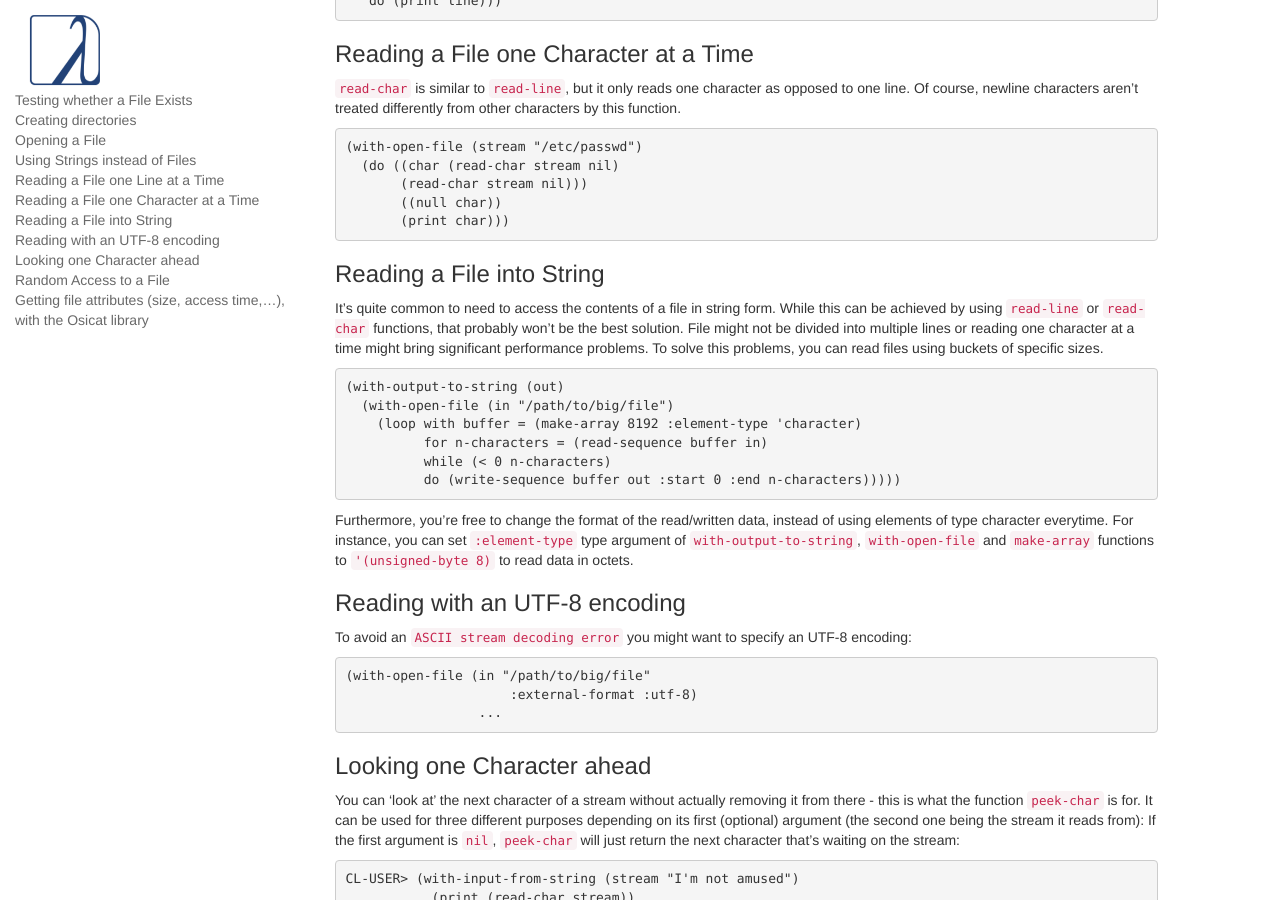
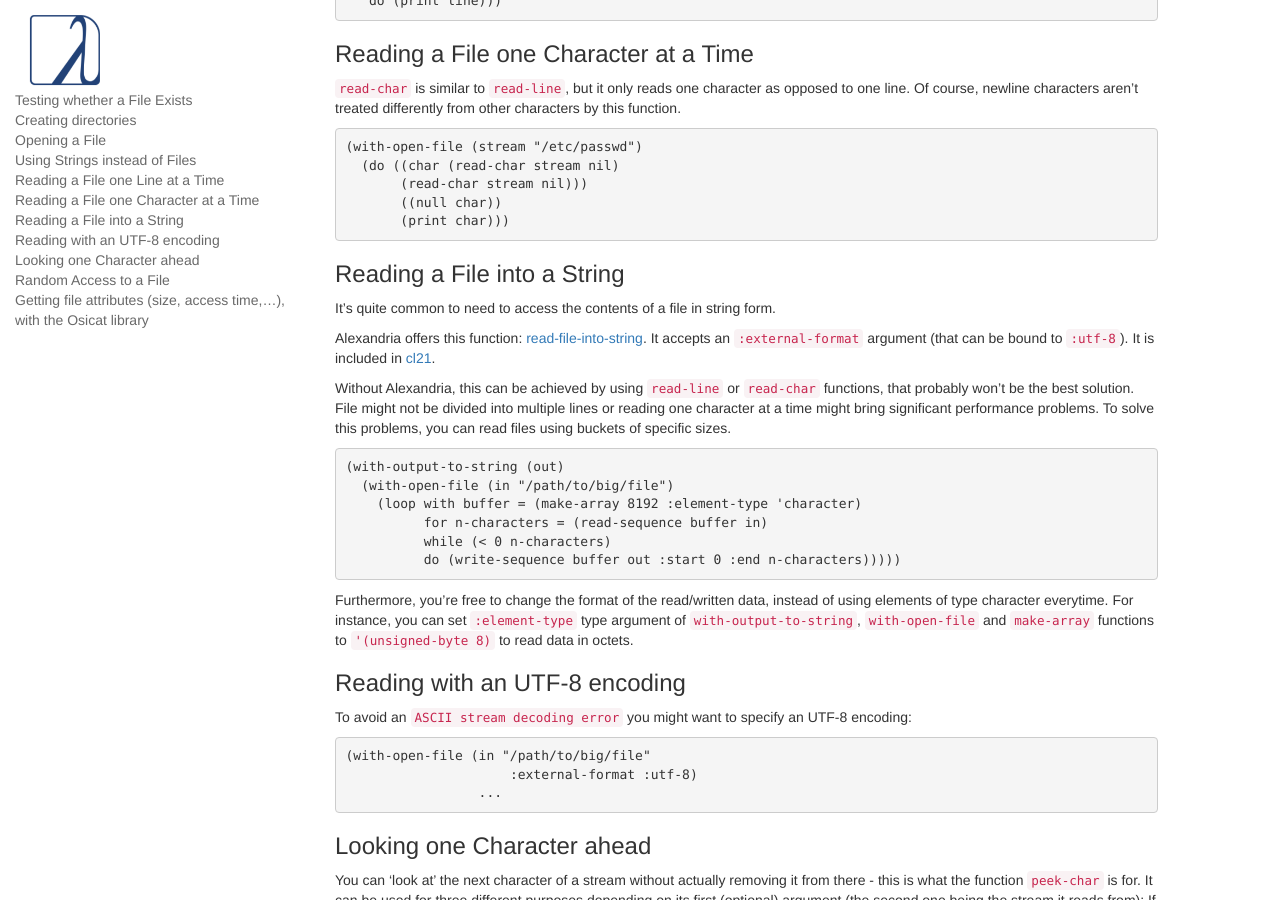
Before and after one commit to LispCookbook/cl-cookbook, a Jekyll site: the page built from files.md, in a window 1280 px wide and 900 px high, scrolled down 1786 px. Built offline with Jekyll 4.4.1, drawn with Linux system fonts in a browser that asks for light colours.

Commit message:
Alexandria has read-file-into-string
for https://github.com/LispCookbook/cl-cookbook/pull/114

thanks @vityok

```diff
--- a/files.md
+++ b/files.md
@@ -151,10 +151,15 @@ characters by this function.
        (print char)))
 ~~~
 
-### Reading a File into String
+### Reading a File into a String
 
 It's quite common to need to access the contents of a file in string
-form. While this can be achieved by using `read-line` or `read-char` functions,
+form.
+
+Alexandria offers this function: [read-file-into-string](https://common-lisp.net/project/alexandria/draft/alexandria.html#IO). It accepts an `:external-format` argument (that can be bound to `:utf-8`). It is included in [cl21](cl21.html).
+
+
+Without Alexandria, this can be achieved by using `read-line` or `read-char` functions,
 that probably won't be the best solution. File might not be divided into
 multiple lines or reading one character at a time might bring significant
 performance problems. To solve this problems, you can read files using buckets
```
